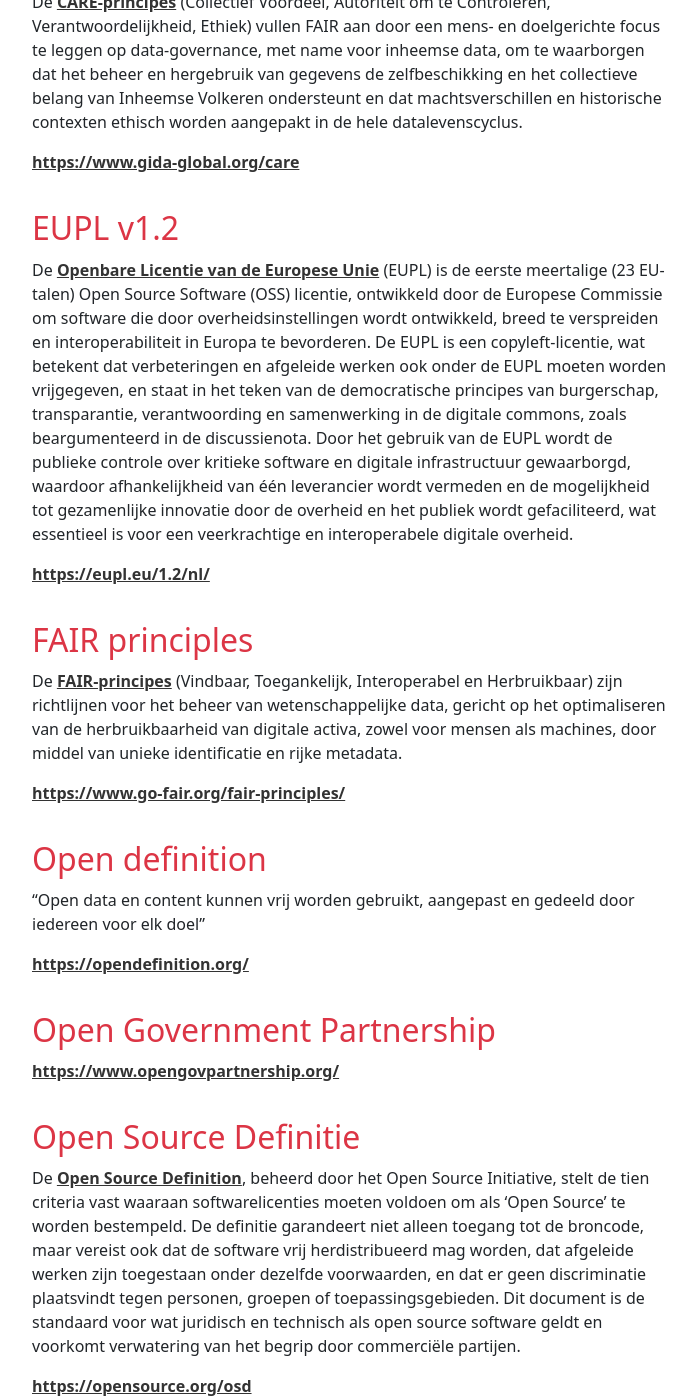
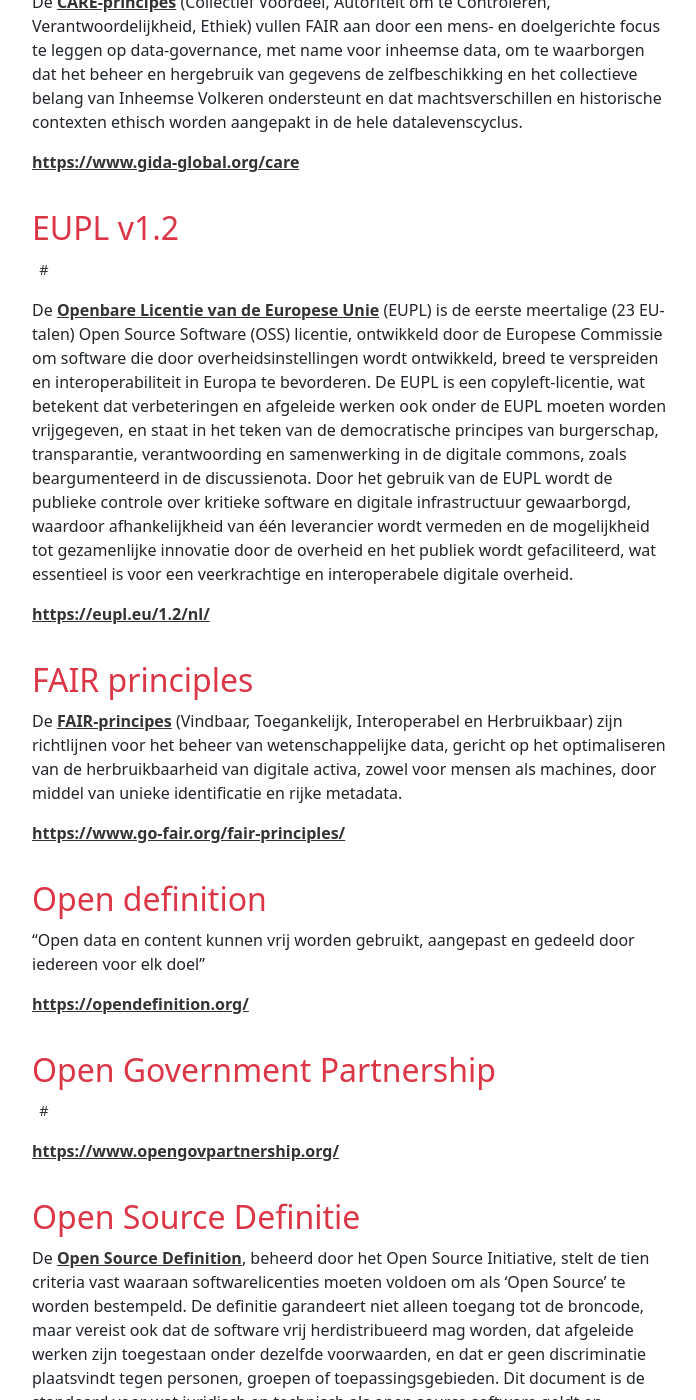
Before and after one commit to opennederland/www.opennederland.nl, a Jekyll site: the page built from pages/over-open.md, in a window 1280 px wide and 1400 px high, scrolled down 1661 px. Shown: the whole window, without its empty margins (288-984 px from the left). Built offline with Jekyll 4.4.1, drawn with Linux system fonts in a browser that asks for light colours.

Commit message:
Update initiatives.md
Tags toegevoegd per initiatief

```diff
--- a/_includes/initiatives.md
+++ b/_includes/initiatives.md
@@ -1,5 +1,6 @@
 {% for initiative in site.initiatives %}
 ### {{ initiative.title }}
+{% for tag in initiative.tags %}<a href="{{ tag.url | relative_url }}" class="tag {{ tag.slug }}">#{{ tag.title }}</a>{% endfor %}
 
 {{ initiative.content }}
 
```
